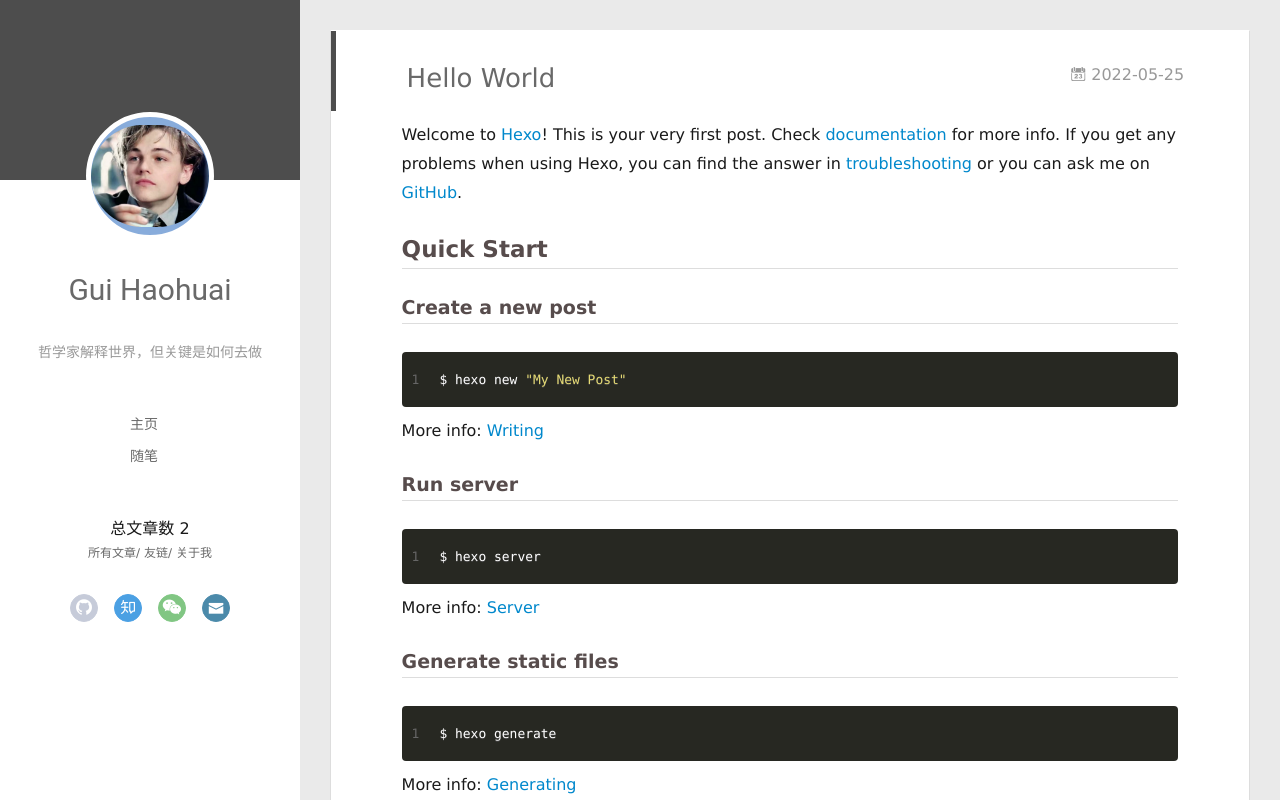
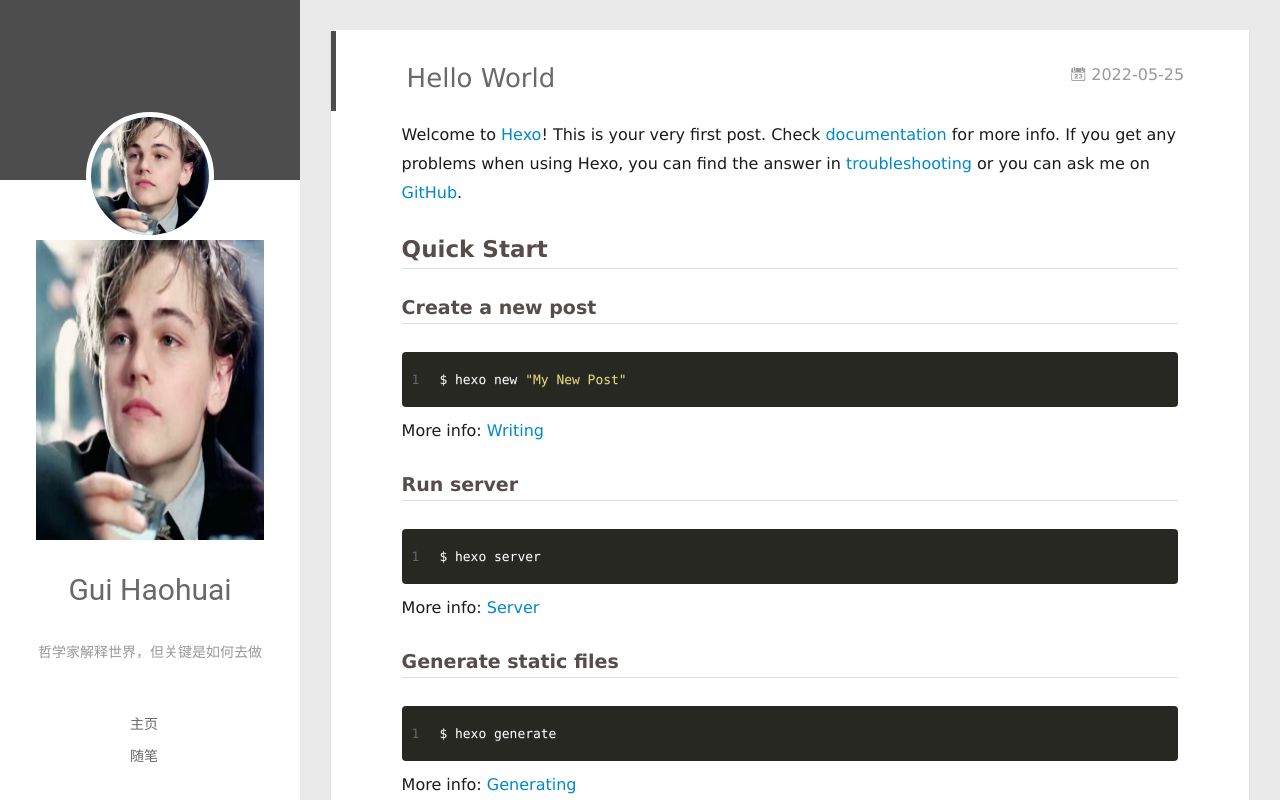
Before and after one commit to guihaohuai/guihaohuai.github.io, a plain HTML site: page 2022/05/25/hello-world/index.html in a window 1280 px wide. Drawn offline with Linux system fonts and the light colour scheme.

Commit message:
Site updated: 2022-05-27 18:34:49

```diff
--- a/2022/05/25/hello-world/index.html
+++ b/2022/05/25/hello-world/index.html
@@ -47,8 +47,9 @@
 <div class="intrude-less">
 	<header id="header" class="inner">
 		<a href="/" class="profilepic">
-			<img src="/img/me.PNG" class="js-avatar">
+			<img src="/img/me.PNG" class="js-avatar show">
 		</a>
+		  <img src="/img/me.PNG" class="js-avatar show" style="width: 100%;height: 100%;opacity: 1;">
 		<hgroup>
 		  <h1 class="header-author"><a href="/">Gui Haohuai</a></h1>
 		</hgroup>
```
Also changed, not shown: 2022/05/26/hexo-blog/index.html (+2 -1 lines), archives/2022/05/index.html (+2 -1 lines), archives/2022/index.html (+2 -1 lines), archives/index.html (+2 -1 lines), categories/技术生活/index.html (+2 -1 lines), index.html (+2 -1 lines), tags/blog/index.html (+2 -1 lines).
